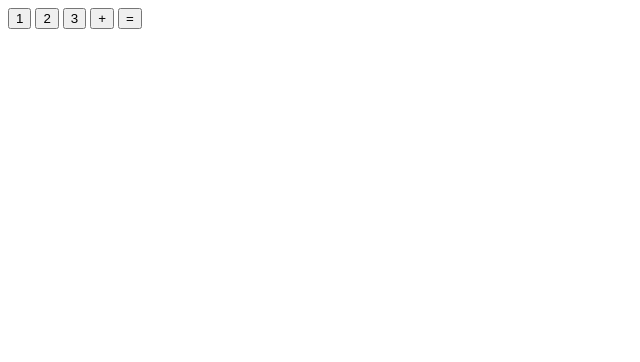
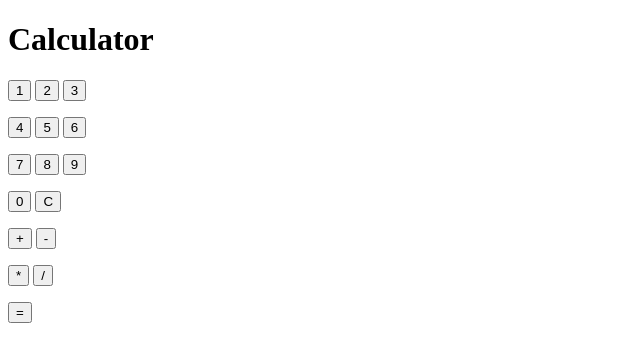
Before and after one commit to isthatdeception/simplecode-v2, a plain HTML site: page calculator.html in a window 1280 px wide. Shown: the whole page, without its empty margins (0-640 px from the left). Drawn offline with Linux system fonts and the light colour scheme.

Commit message:
added more functionality to calculator

```diff
--- a/calculator.html
+++ b/calculator.html
@@ -6,6 +6,8 @@
     <title>Calculator</title>
   </head>
   <body>
+    <h1>Calculator</h1>
+    <p>
       <button
         onclick="calculation += '1'; console.log(`operation: ${calculation}`)"
       >
@@ -21,11 +23,80 @@
       >
         3
       </button>
+    </p>
+    <p>
+      <button
+        onclick="calculation += '4'; console.log(`operation: ${calculation}`)"
+      >
+        4
+      </button>
+      <button
+        onclick="calculation += '5'; console.log(`operation: ${calculation}`)"
+      >
+        5
+      </button>
+      <button
+        onclick="calculation += '6'; console.log(`operation: ${calculation}`)"
+      >
+        6
+      </button>
+    </p>
+    <p>
+      <button
+        onclick="calculation += '7'; console.log(`operation: ${calculation}`)"
+      >
+        7
+      </button>
+      <button
+        onclick="calculation += '8'; console.log(`operation: ${calculation}`)"
+      >
+        8
+      </button>
+      <button
+        onclick="calculation += '9'; console.log(`operation: ${calculation}`)"
+      >
+        9
+      </button>
+    </p>
+    <p>
+      <button
+        onclick="calculation += '0'; console.log(`operation: ${calculation}`)"
+      >
+        0
+      </button>
+
+      <!-- reset button -->
+      <button onclick="calculation = ''; console.log('calculation was reset')">
+        C
+      </button>
+    </p>
+
+    <!-- operation -->
+    <p>
       <button
         onclick="calculation += ' + '; console.log(`operation: ${calculation}`) "
       >
         +
       </button>
+      <button
+        onclick="calculation += ' - '; console.log(`operation: ${calculation}`)"
+      >
+        -
+      </button>
+    </p>
+    <p>
+      <button
+        onclick="calculation += ' * '; console.log(`operation: ${calculation}`)"
+      >
+        *
+      </button>
+      <button
+        onclick="calculation += ' / '; console.log(`operation: ${calculation}`)"
+      >
+        /
+      </button>
+    </p>
+
     <button
       onclick="calculation = eval(calculation); console.log(`calculation: ${calculation}`)"
     >
```
Lines whose indentation alone changed are shown as unchanged.
